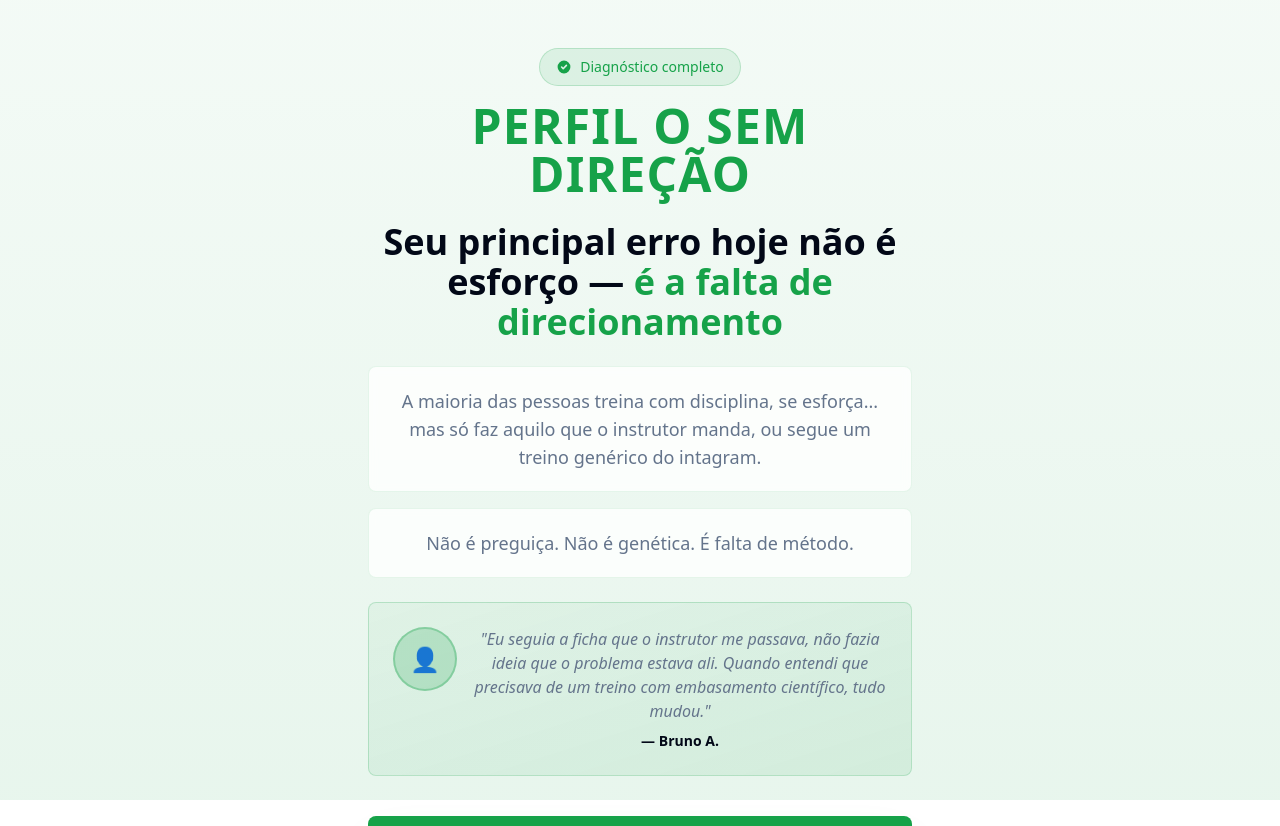
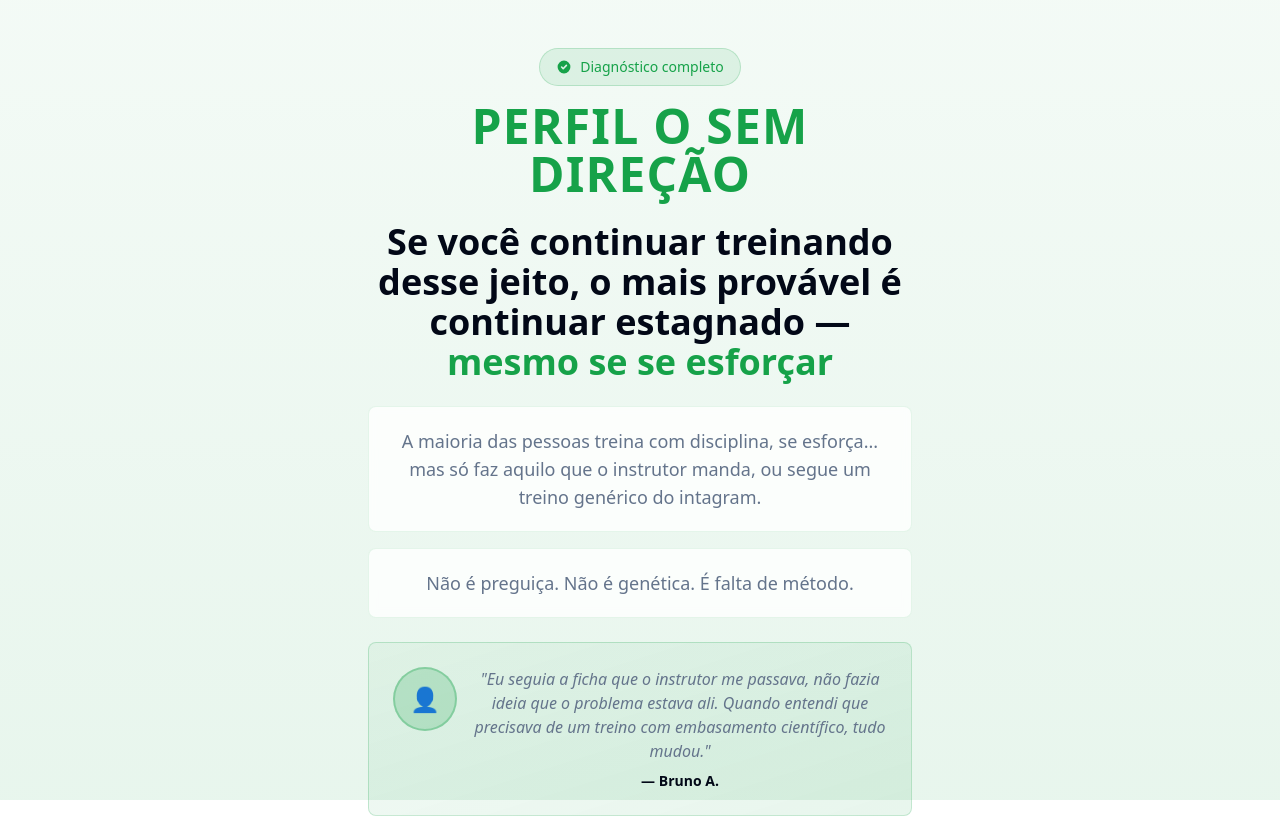
Before and after one commit to treino-inteligente/hipertrofia, a React (Vite) app: page /resultado in a window 1280 px wide. Shown: the top 826 px of the page. Built offline with nearby package versions, Linux system fonts and the light colour scheme.

Commit message:
Atualizando

```diff
--- a/src/pages/ResultScreen.tsx
+++ b/src/pages/ResultScreen.tsx
@@ -48,8 +48,8 @@ function getProfile(trainingDays?: string, mainProblem?: string): ProfileType {
 const PROFILE_CONTENT: Record<ProfileType, ProfileContent> = {
   TREINA_DEMAIS: {
     title: 'PERFIL O TREINA MUITO"',
-    subtitleBefore: 'Seu principal erro hoje não é esforço — ',
-    subtitleHighlight: 'é o volume de treino muito alto',
+    subtitleBefore: 'Se você continuar treinando desse jeito, o mais provável é continuar estagnado — ',
+    subtitleHighlight: 'mesmo se se esforçar',
     description: 'A maioria das pessoas treina com disciplina, comparece na academia, se esforça... mas acaba exagerando no volume de treino.',
     secondaryDescription: 'Não é preguiça. Não é genética. É falta de método.',
     testimonial: '"Isso foi exatamente o que me travou por muito tempo. Quando entendi que o volume precisa ser controlado, tudo mudou."',
@@ -57,8 +57,8 @@ const PROFILE_CONTENT: Record<ProfileType, ProfileContent> = {
   },
   ESTAGNADO: {
     title: 'PERFIL O ESTAGNADO',
-    subtitleBefore: 'Seu principal erro hoje não é esforço — ',
-    subtitleHighlight: 'é o volume de treino muito alto',
+    subtitleBefore: 'Se você continuar treinando desse jeito, o mais provável é continuar estagnado — ',
+    subtitleHighlight: 'mesmo se se esforçar',
     description: 'A maioria das pessoas treina com disciplina, se esforça... mas acaba exagerando no volume de treino, e ele é o vilão contra a progressão de carga.',
     secondaryDescription: 'Não é preguiça. Não é genética. É falta de método.',
     testimonial: '"Era exatamente isso que estava me impedindo de aumentar as cargas. Quando entendi que o volume precisa ser controlado, tudo mudou."',
@@ -66,8 +66,8 @@ const PROFILE_CONTENT: Record<ProfileType, ProfileContent> = {
   },
   SEM_DIRECAO: {
     title: 'PERFIL O SEM DIREÇÃO',
-    subtitleBefore: 'Seu principal erro hoje não é esforço — ',
-    subtitleHighlight: 'é a falta de direcionamento',
+    subtitleBefore: 'Se você continuar treinando desse jeito, o mais provável é continuar estagnado — ',
+    subtitleHighlight: 'mesmo se se esforçar',
     description: 'A maioria das pessoas treina com disciplina, se esforça... mas só faz aquilo que o instrutor manda, ou segue um treino genérico do intagram.',
     secondaryDescription: 'Não é preguiça. Não é genética. É falta de método.',
     testimonial: '"Eu seguia a ficha que o instrutor me passava, não fazia ideia que o problema estava ali. Quando entendi que precisava de um treino com embasamento científico, tudo mudou."',
@@ -168,7 +168,7 @@ export function ResultScreen() {
               onClick={handleContinue}
               className="w-full shadow-2xl shadow-primary/20 hover:shadow-primary/30"
             >
-              ✨ Ver a solução
+              ✨ Quero corrigir isso
             </CTAButton>
             <p className="text-xs text-muted-foreground">
               Preparamos algo especial para você
```
